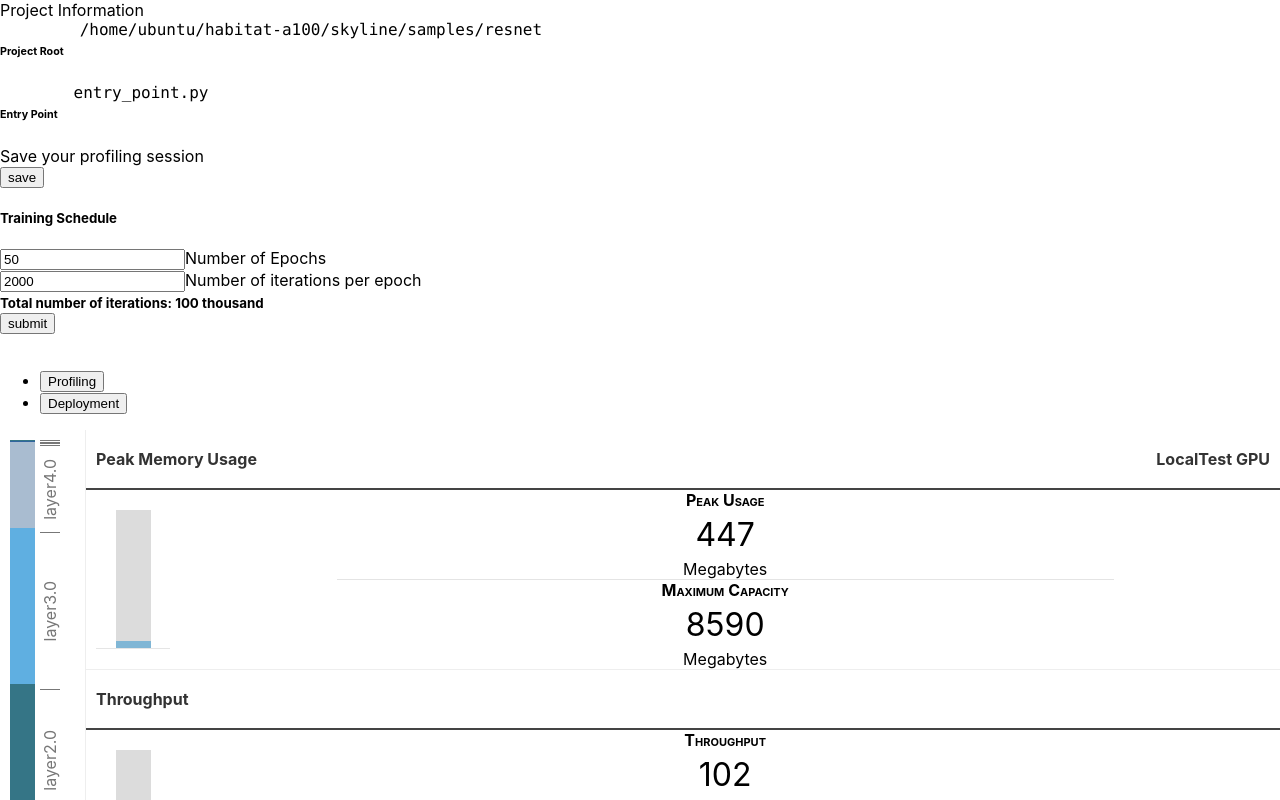
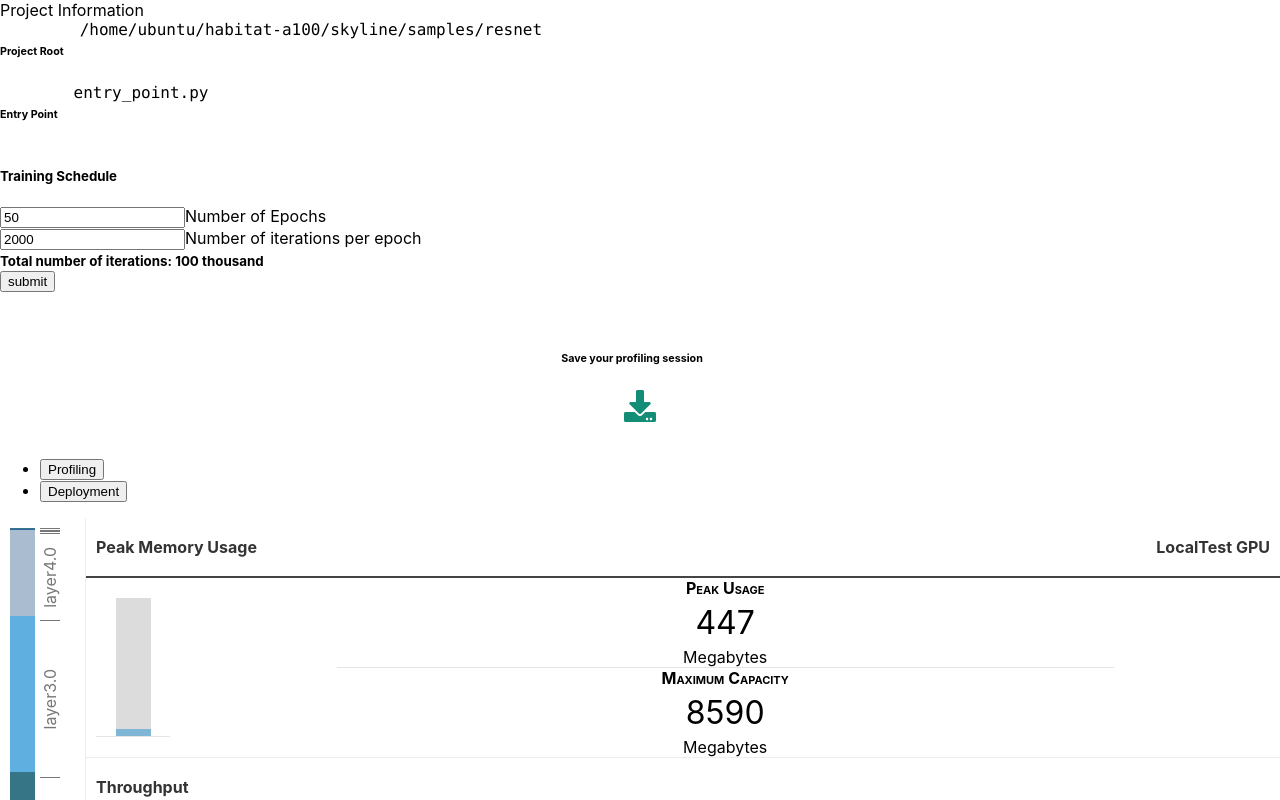
Before and after one commit to CentML/DeepView.Explore, a React (Create React App) app in the folder deepview-explore/react-ui/: page / in a window 1280 px wide. Shown: the top 800 px of the page. Built offline with nearby package versions, Linux system fonts and the light colour scheme.

Commit message:
changed save button

```diff
--- a/deepview-explore/react-ui/src/App.js
+++ b/deepview-explore/react-ui/src/App.js
@@ -8,6 +8,8 @@ import Card from "react-bootstrap/Card";
 import Tab from "react-bootstrap/Tab";
 import Tabs from "react-bootstrap/Tabs";
 import Container from "react-bootstrap/Container";
+import Row from "react-bootstrap/Row";
+import Col from "react-bootstrap/Col";
 
 import ProjectInfo from "./components/ProjectInfo";
 import Habitat from "./sections/Habitat";
@@ -38,6 +40,7 @@ function App() {
   // eslint-disable-next-line
   const [errorText, setErrorText] = useState();
   const [connectionStatus, setConnectionStatus] = useState(false);
+  const [encodedFiles, setEncodedFiles] = useState(null);
 
   function restartProfiling() {
     console.log("restartProfiling");
@@ -88,6 +91,8 @@ function App() {
         setTextChanged(true);
       } else if (event.data["message_type"] === "error") {
         setErrorText(event.data["error_text"]);
+      } else if (event.data["message_type"] === "encoded_files") {
+        setEncodedFiles(event.data["fileContents"]);
       }
     });
 
@@ -166,8 +171,18 @@ function App() {
               )}
             </Card.Body>
           </Card>
-          <SaveSession timeBreakDown={timeBreakDown} />
-          <Iterations />
+          <Row>
+            <Col sm={8}>
+              <Iterations />
+            </Col>
+            <Col sm={4}>
+              <SaveSession
+                timeBreakDown={timeBreakDown}
+                encodedFiles={encodedFiles}
+              />
+            </Col>
+          </Row>
+
           <br></br>
           <Tabs defaultActiveKey="profiling" className="mb-3">
             <Tab eventKey="profiling" title="Profiling">
--- a/deepview-explore/react-ui/src/sections/Iterations.js
+++ b/deepview-explore/react-ui/src/sections/Iterations.js
@@ -10,13 +10,14 @@ import { useSelector, useDispatch } from "react-redux";
 import { setIterationsValues } from "../redux/slices/trainingScheduleSlice";
 
 const Iterations = () => {
-
-  const {epochs, iterPerEpoch} = useSelector((state)=>state.trainingScheduleReducer);
+  const { epochs, iterPerEpoch } = useSelector(
+    (state) => state.trainingScheduleReducer
+  );
   const dispatch = useDispatch();
-  const [iterations,setIterations] = useState({
+  const [iterations, setIterations] = useState({
     epochs,
-    iterPerEpoch
-  })
+    iterPerEpoch,
+  });
 
   const [message, setMessage] = useState(null);
   const [estimation, setEstimation] = useState(false);
@@ -50,7 +51,12 @@ const Iterations = () => {
         setMessage("The total number of iterations should be less than 1e21");
       } else {
         setEstimation(true);
-        dispatch(setIterationsValues({epochs:iterations.epochs, iterPerEpoch:iterations.iterPerEpoch}));
+        dispatch(
+          setIterationsValues({
+            epochs: iterations.epochs,
+            iterPerEpoch: iterations.iterPerEpoch,
+          })
+        );
         setMessage(null);
         setTimeout(() => {
           setEstimation(false);
@@ -67,7 +73,7 @@ const Iterations = () => {
             <Form onSubmit={handleSubmit} className="mt-2">
               <Row>
                 <h5>Training Schedule</h5>
-                <Col>
+                <Col md={5}>
                   <FloatingLabel label="Number of Epochs" className="mb-3">
                     <Form.Control
                       type="text"
@@ -78,7 +84,7 @@ const Iterations = () => {
                     />
                   </FloatingLabel>
                 </Col>
-                <Col>
+                <Col md={7}>
                   <FloatingLabel
                     label="Number of iterations per epoch"
                     className="mb-3"
@@ -92,12 +98,12 @@ const Iterations = () => {
                     />
                   </FloatingLabel>
                 </Col>
-                <Col>
+                <Col xs={12}>
                   <Form.Group className="mb-2">
                     <Form.Text className="iterations-text">
                       Total number of iterations:{" "}
                       {numberFormat(
-                        iterations.epochs*iterations.iterPerEpoch
+                        iterations.epochs * iterations.iterPerEpoch
                       )}
                     </Form.Text>
                   </Form.Group>
--- a/deepview-explore/react-ui/src/sections/SaveSession.js
+++ b/deepview-explore/react-ui/src/sections/SaveSession.js
@@ -1,9 +1,11 @@
-import React from "react";
-import Button from "react-bootstrap/Button";
-import Form from "react-bootstrap/Form";
+import React, { useEffect } from "react";
 import { useSelector } from "react-redux";
+import styled from "styled-components";
 
-const SaveSession = ({ timeBreakDown }) => {
+import { FontAwesomeIcon } from "@fortawesome/react-fontawesome";
+import { faDownload } from "@fortawesome/free-solid-svg-icons";
+
+const SaveSession = ({ timeBreakDown, encodedFiles }) => {
   const { vscodeApi } = useSelector((state) => state.vsCodeSliceReducer);
   const { analysisState } = useSelector(
     (state) => state.analysisStateSliceReducer
@@ -20,26 +22,66 @@ const SaveSession = ({ timeBreakDown }) => {
   console.log(fileNamesSet);
   const handleSubmit = (e) => {
     e.preventDefault();
+    const link = document.createElement("a");
+    link.download = "profiling_session.json";
+    const blob = new Blob([
+      JSON.stringify({ analysisState, epochs, iterPerEpoch, encodedFiles }),
+    ]);
+    link.href = URL.createObjectURL(blob);
+    link.click();
+  };
+
+  useEffect(() => {
     vscodeApi?.postMessage({
-      command: "save_profiling_session",
+      command: "encoding_start",
       file_names: [...fileNamesSet],
-      analysisState,
-      epochs,
-      iterPerEpoch,
     });
-  };
+    // eslint-disable-next-line
+  }, []);
+
   return (
     <>
-      <div>Save your profiling session</div>
-      <Form onSubmit={handleSubmit} className="mt-2">
-        <Form.Group className="mt-1">
-          <Button variant="outline-primary" type="submit">
-            save
-          </Button>
-        </Form.Group>
-      </Form>
+      <Wrapper>
+        <div className="submit-layout">
+          <h6 className="save-title">Save your profiling session</h6>
+          <div className="save-content">
+            <FontAwesomeIcon
+              icon={faDownload}
+              size="2x"
+              color="#138d75"
+              onClick={handleSubmit}
+            />
+          </div>
+        </div>
+      </Wrapper>
     </>
   );
 };
 
+const Wrapper = styled.main`
+  .submit-layout {
+    padding-top: 15px;
+    display: flex;
+    flex-direction: row;
+  }
+  .save-title {
+    margin-right: 1rem;
+    text-align: center;
+  }
+
+  .save-content:hover {
+    cursor: pointer;
+  }
+
+  @media only screen and (min-width: 560px) {
+    .submit-layout {
+      padding-top: 35px;
+      display: flex;
+      flex-direction: column;
+      justify-content: center;
+      align-items: center;
+    }
+  }
+`;
+
 export default SaveSession;
```
Also changed, not shown: 1 other file (tests, documents, lock files or other folders).
